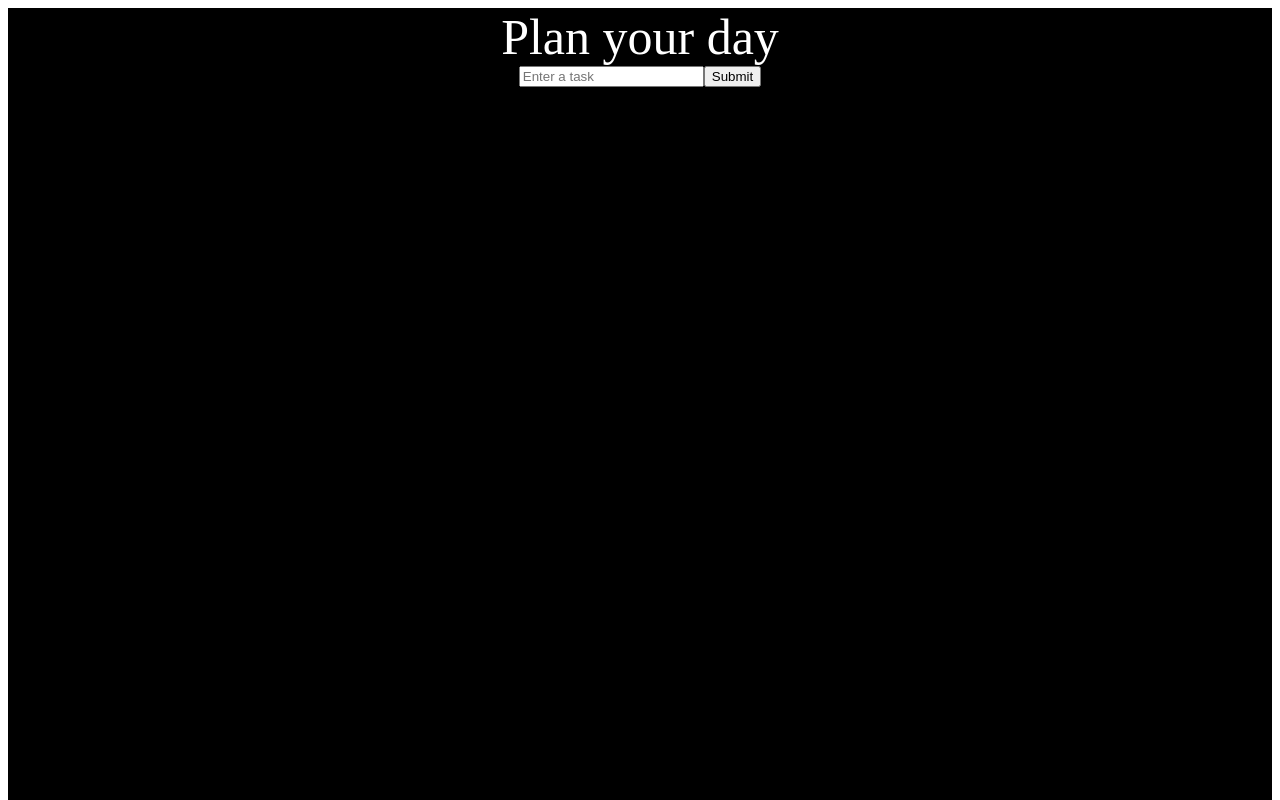
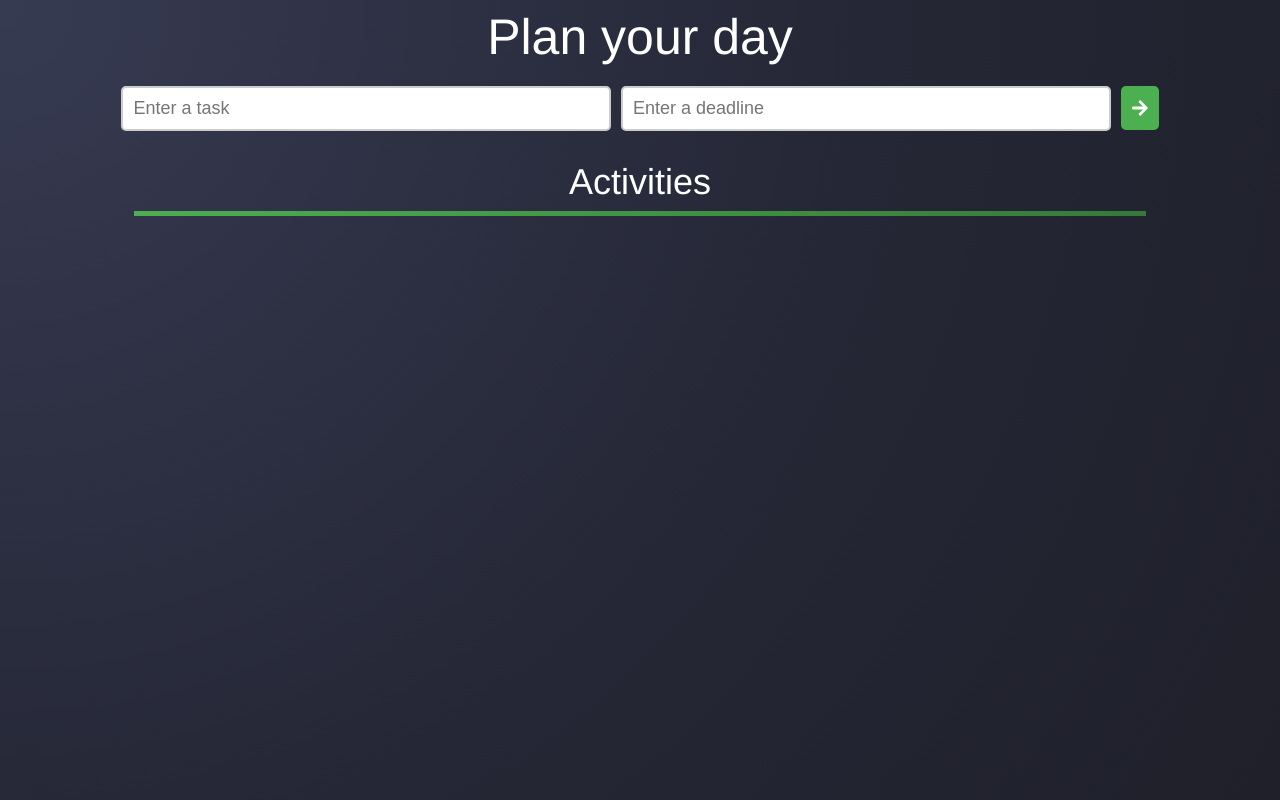
Before and after one commit to Noviru/plan_your_day, a React (Create React App) app in the folder keeptrack/: page /planyourday in a window 1280 px wide. Shown: the top 800 px of the page. Built offline with nearby package versions, Linux system fonts and the light colour scheme.

Commit message:
Updated css

```diff
--- a/keeptrack/src/App.css
+++ b/keeptrack/src/App.css
@@ -2,7 +2,6 @@
   width: 100%;
   height: 1080px;
   text-align: center;
-  background-color: black;
 }
 
 .heading {
--- a/keeptrack/src/components/ActivityInput.tsx
+++ b/keeptrack/src/components/ActivityInput.tsx
@@ -1,23 +1,31 @@
 import React from 'react'
+import { FaArrowRight } from 'react-icons/fa';
 
 interface Properties{
   activity: string,
   setActivity: React.Dispatch<React.SetStateAction<string>>
   addActivity: (e: React.FormEvent) => void;
+  date: string;
+  setDate: React.Dispatch<React.SetStateAction<string>>
 }
 
-const ActivityInput = ({activity, setActivity, addActivity}: Properties) => {
+const ActivityInput = ({activity, setActivity, date, setDate, addActivity}: Properties) => {
   return (
-    <form className = "Input" onSubmit={addActivity}>
+    <form className="Input" onSubmit={addActivity}>
       <input type = "input"
       value={activity}
       onChange={(e) => setActivity(e.target.value)}
-      placeholder='Enter a task' className = "input_activity_field"></input>
+        placeholder='Enter a task' className="input_activity_field"></input>
+
+      <input type = "input"
+      value={date}
+      onChange={(e) => setDate(e.target.value)}
+        placeholder='Enter a deadline' className="input_activity_field"></input>
+
       <button className="submit" type="submit">
-        Submit
+        <FaArrowRight />
       </button>
     </form>
   )
 }
-
 export default ActivityInput
--- a/keeptrack/src/components/ActivityList.tsx
+++ b/keeptrack/src/components/ActivityList.tsx
@@ -14,10 +14,11 @@ const ActivityList: React.FC<Properties>= ({activities, setActivities}: Properti
     <div className='todos'>
       {activities.map((activity) => (
         <SingleActivity
-            activity={activity}
-            key={activity.id}
-            activities={activities}
-            setActivities={setActivities}
+          activity={activity}
+          date={activity.date}
+          key={activity.id}
+          activities={activities}
+          setActivities={setActivities}
         />
 
       ))}
--- a/keeptrack/src/components/Planyourday.tsx
+++ b/keeptrack/src/components/Planyourday.tsx
@@ -8,21 +8,29 @@ import ActivityList from './ActivityList';
 
 const Planyourday: React.FC = () => {
   const [activity, setActivity] = useState<string>("");
+  const [date, setDate] = useState<string>("");
   const [activities, setActivities] = useState<Activity[]>([]);
 
   const addActivity = (e: React.FormEvent) => {
     e.preventDefault(); // Prevents page-refresh on every submit
-    if(activity){
-      setActivities([...activities, {id: Date.now(), todo:activity, isCompleted: false}]);
+    if(activity && date){
+      setActivities([...activities, {id: Date.now(), todo:activity, date: date, isCompleted: false}]);
       setActivity("");
+      setDate("");
     }
   };
+
+  console.log(date)
 
   return (
       <div className="App">
         <span className = "heading">Plan your day </span>
-        <ActivityInput activity={activity} setActivity={setActivity} addActivity={addActivity}/>
-        <ActivityList activities={activities} setActivities={setActivities}/>
+      <ActivityInput activity={activity} setActivity={setActivity} date={date} setDate={setDate} addActivity={addActivity} />
+      <div className="activity-title">
+        <h2>Activities</h2>
+        <div className="activity-title-underline"></div>
+      </div>
+      <ActivityList activities={activities} setActivities={setActivities}/>
       </div>
   );
 }
--- a/keeptrack/src/components/SingleActivity.tsx
+++ b/keeptrack/src/components/SingleActivity.tsx
@@ -1,9 +1,11 @@
 import React, { useState } from 'react'
 import {AiFillDelete, AiFillEdit} from 'react-icons/ai'
 import {MdDone} from 'react-icons/md'
+import { activity } from '../../lib/types'
 
 type Properties = {
     activity: Activity,
+    date: string,
     activities: Activity[],
     setActivities: React.Dispatch<React.SetStateAction<Activity[]>>
 }
@@ -11,6 +13,7 @@ type Properties = {
 export interface Activity{
     id: number,
     todo: string,
+    date: string,
     isCompleted: boolean
 }
 
@@ -25,21 +28,30 @@ const SingleActivity : React.FC<Properties>= ({activity, activities, setActiviti
         ))
     };
 
-  return <form className='activities_single'>
-    {activity.isCompleted ?(
-        <s className="singleactivity_text">{activity.todo}</s>
-    ):(
-        <span className="singleactivity_text">{activity.todo}</span>
+  return (
+  <form className="activity">
+    {activity.isCompleted ? (
+      <div className="activity-text">
+        <s className="activity-todo">{activity.todo}</s>
+        <s className="activity-date">{activity.date}</s>
+      </div>
+    ) : (
+      <div className="activity-text">
+        <span className="activity-todo">{activity.todo}</span>
+        <span className="activity-date">{activity.date}</span>
+      </div>
     )}
-        <div className='icons'>
-            <span className="icon" onClick={()=> deleteActivity(activity.id)}>
-                <AiFillDelete/>
-            </span>
-            <span className="icon" onClick={()=> markAsCompleted(activity.id)}>
-                <MdDone/>
-            </span>
-        </div>
-    </form>
+    <div className="activity-icons">
+      <span className="activity-icon" onClick={() => deleteActivity(activity.id)}>
+        <AiFillDelete />
+      </span>
+      <span className="activity-icon" onClick={() => markAsCompleted(activity.id)}>
+        <MdDone />
+      </span>
+    </div>
+  </form>
+);
+
 }
 
 export default SingleActivity
--- a/keeptrack/src/components/styles.css
+++ b/keeptrack/src/components/styles.css
@@ -1,34 +1,118 @@
-.todos {
-    display: flex;
-    justify-content: space-evenly;
-    width: 100%;
-    flex-wrap: wrap;
+html {
+    box-sizing: border-box;
+    font-size: 10px;
 }
 
-.activities_single {
+body {
+    -webkit-font-smoothing: antialiased;
+    -moz-osx-font-smoothing: grayscale;
+    font-family: "Helvetica Neue", Helvetica, Arial, sans-serif;
+    background-image: radial-gradient(circle at 0% 0%,
+            #373b52,
+            #252736 51%,
+            #1d1e26);
+}
+
+.Input {
     display: flex;
-    width: 50%;
+    flex-direction: row;
+    justify-content: center;
+    align-items: flex-start;
+    margin: 20px;
+}
+
+.input_activity_field {
+    padding: 10px;
+    font-size: 18px;
+    border: 2px solid #ccc;
     border-radius: 5px;
-    padding: 20px;
-    margin-top: 15px;
-    background-color: gray;
+    margin-right: 10px;
+    width: 40%;
+    box-sizing: border-box;
+}
+
+.submit {
+    background-color: #4caf50;
+    color: white;
+    font-size: 18px;
+    border: none;
+    border-radius: 5px;
+    padding: 10px;
+    cursor: pointer;
+    height: 44px;
+    width: auto;
+    position: relative;
+    display: flex;
     align-items: center;
 }
 
-.singleactivity_text {
-    flex: 1;
-    padding: 5px;
-    border: none;
-    font-size: 20px;
+.submit:active {
+    background-color: #357a38;
 }
 
-.icon {
-    margin-left: 10px;
-    font-size: 25px;
-    cursor:pointer;
+form.activity {
+    display: flex;
+    align-items: center;
+    justify-content: space-between;
+    background-color: #fff;
+    border-radius: 4px;
+    box-shadow: 0px 2px 4px rgba(0, 0, 0, 0.1);
+    margin-bottom: 12px;
+    padding: 8px 12px;
+    width: 50%;
+    margin: 20px auto;
 }
 
-.icons {
-    width:40%;
-    float:right;
+.activity-date {
+    margin-left: auto;
 }
+
+.activity-icons {
+    display: flex;
+    align-items: center;
+    margin-right: 16px;
+}
+
+.activity-text {
+    flex: 1;
+    margin-right: 16px;
+}
+
+.activity-text span,
+.activity-text s {
+    font-size: 16px;
+    font-weight: 500;
+}
+
+.activity-todo {
+    color: #212529;
+}
+
+.activity-icon {
+    cursor: pointer;
+    margin-left: 8px;
+}
+
+.activity-icon svg {
+    height: 24px;
+    width: 24px;
+}
+
+.activity-title {
+    text-align: center;
+    margin-top: 20px;
+    color: white;
+}
+
+.activity-title h2 {
+    font-size: 36px;
+    font-weight: normal;
+    margin-bottom: 8px;
+}
+
+.activity-title-underline {
+    height: 5px;
+    background: linear-gradient(to right, #4caf50 0%, #357a38 100%);
+    width: 80%;
+    margin: 0 auto 20px auto;
+}
```
